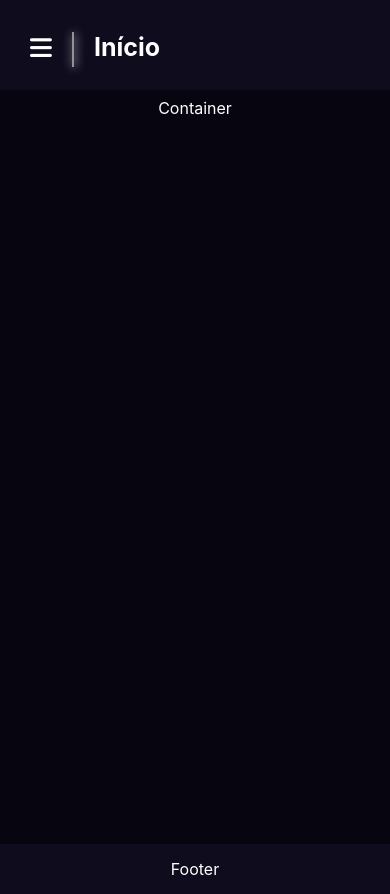
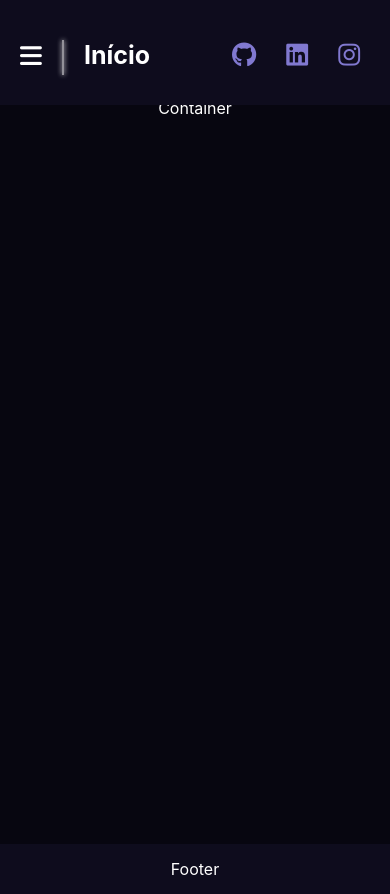
Before and after one commit to marlonwillian/portfolio-2, a React (Create React App) app in the folder app/: page / in a window 390 px wide. Built offline with nearby package versions, Linux system fonts and the light colour scheme; the HTML template or start-up script is replaced by a standard one.

Commit message:
header responsivo

```diff
--- a/app/src/components/Header/Header.module.css
+++ b/app/src/components/Header/Header.module.css
@@ -4,17 +4,15 @@
   color: white;
   top: 0;
   width: 100%;
-  padding-top: 32px;
+  padding-top: 40px;
   font-size: 25px;
-}
-
-.headerItens {
   display: flex;
+  justify-content: space-between;
 }
 
 .leftItens {
   display: flex;
-  margin-left: 30px;
+  margin-left: 200px;
 }
 
 .pageSections {
@@ -24,12 +22,12 @@
 }
 
 .showMenu {
-  height: 170px;
+  height: 185px;
   transition: 0.5s;
 }
 
 .hideMenu {
-  height: 90px;
+  height: 105px;
   transition: 0.5s;
 }
 
@@ -42,12 +40,45 @@
 .leftItens i {
   margin-top: 4px;
   cursor: pointer;
+  max-height: 26px;
 }
 
 .line {
   border: 1px solid #fffdfd8d;
   margin-left: 20px;
   margin-right: 20px;
-  box-shadow: 1px 1px 10px white;
+  box-shadow: 0px 0px 5px white;
   max-height: 35px;
 }
+
+.rightItens {
+  display: flex;
+  margin-right: 200px;
+  gap: 30px;
+  transition: 0.5s;
+  max-height: 26px;
+}
+
+.rightItens a {
+  color: #8179d0;
+}
+
+@media (width <= 850px) {
+  .leftItens {
+    margin-left: 50px;
+  }
+
+  .rightItens {
+    margin-right: 50px;
+  }
+}
+
+@media (width <= 400px) {
+  .leftItens {
+    margin-left: 20px;
+  }
+
+  .rightItens {
+    margin-right: 30px;
+  }
+}
--- a/app/src/components/Header/index.jsx
+++ b/app/src/components/Header/index.jsx
@@ -1,11 +1,27 @@
 import styles from "./Header.module.css";
-import { useState } from "react";
+import { useEffect, useState } from "react";
 
 function Header() {
 
   const [menu, setMenu] = useState(false)
 
-  console.log(menu)
+  const [windowSize, setWindowSize] = useState({
+    width: window.innerWidth,
+    height: window.innerHeight
+  });
+
+  useEffect(() => {
+    const handleResize = () => {
+      setWindowSize({
+        width: window.innerWidth,
+        height: window.innerHeight
+      });
+    };
+
+    window.addEventListener('resize', handleResize);
+
+    return () => window.removeEventListener('resize', handleResize);
+  }, []);
 
   return (
     <header
@@ -13,9 +29,17 @@ function Header() {
         ${styles.header}
         ${menu ? styles.showMenu : styles.hideMenu}`
       }
+      style={{
+        flexDirection: windowSize.width <= 460 && menu? "column" : "",
+        height: windowSize.width <= 460 && menu? "225px" : ""
+      }}
     >
-      <nav className={styles.headerItens}>
-        <div className={styles.leftItens}>
+      <nav
+        className={styles.leftItens}
+        style={{
+          marginLeft: windowSize.width <= 460 && menu? "125px" : "",
+        }}
+      >
         <i
           class="fa-solid fa-bars"
           onClick={() => setMenu(!menu)}
@@ -27,17 +51,31 @@ function Header() {
           <span className={styles.mainSection}>Início</span>
           <span
             className={styles.otherSections}
-              style={{opacity: !menu ? "0" : "1", cursor: !menu ? "default" : "pointer"}}>
+            style={{ opacity: !menu ? "0" : "1", cursor: !menu ? "default" : "pointer" }}>
             Sobre Mim
           </span>
           <span
             className={styles.otherSections}
-              style={{opacity: !menu ? "0" : "1", cursor: !menu ? "default" : "pointer"}}>
+            style={{ opacity: !menu ? "0" : "1", cursor: !menu ? "default" : "pointer" }}>
             Projetos
           </span>
         </div>
-
-        </div>
+      </nav>
+      <nav
+        className={styles.rightItens}
+        style={{
+          marginTop:
+          menu && windowSize.width > 460? "45px" :
+          !menu && windowSize.width > 460? "0px":
+          !menu && windowSize.width <= 460? "0px":
+          menu && windowSize.width <= 460 && windowSize.height <= 650 ? "0px" : "0px",
+          marginLeft: windowSize.width <= 460 && menu? "150px" : "",
+          marginBottom: menu && windowSize.width <= 460 && windowSize.height <= 650 ? "20px" : "20px",
+        }}
+      >
+        <a href="https://github.com/marlonwillian" target="blank"><i class="fa-brands fa-github"></i></a>
+        <a href="https://www.linkedin.com/in/marlon-willian-silva-barros-30b49122b/" target="blank"><i class="fa-brands fa-linkedin"></i></a>
+        <a href="https://www.instagram.com/marlonw___/" target="blank"><i class="fa-brands fa-instagram"></i></a>
       </nav>
     </header>
   );
```
Lines whose indentation alone changed are shown as unchanged.
